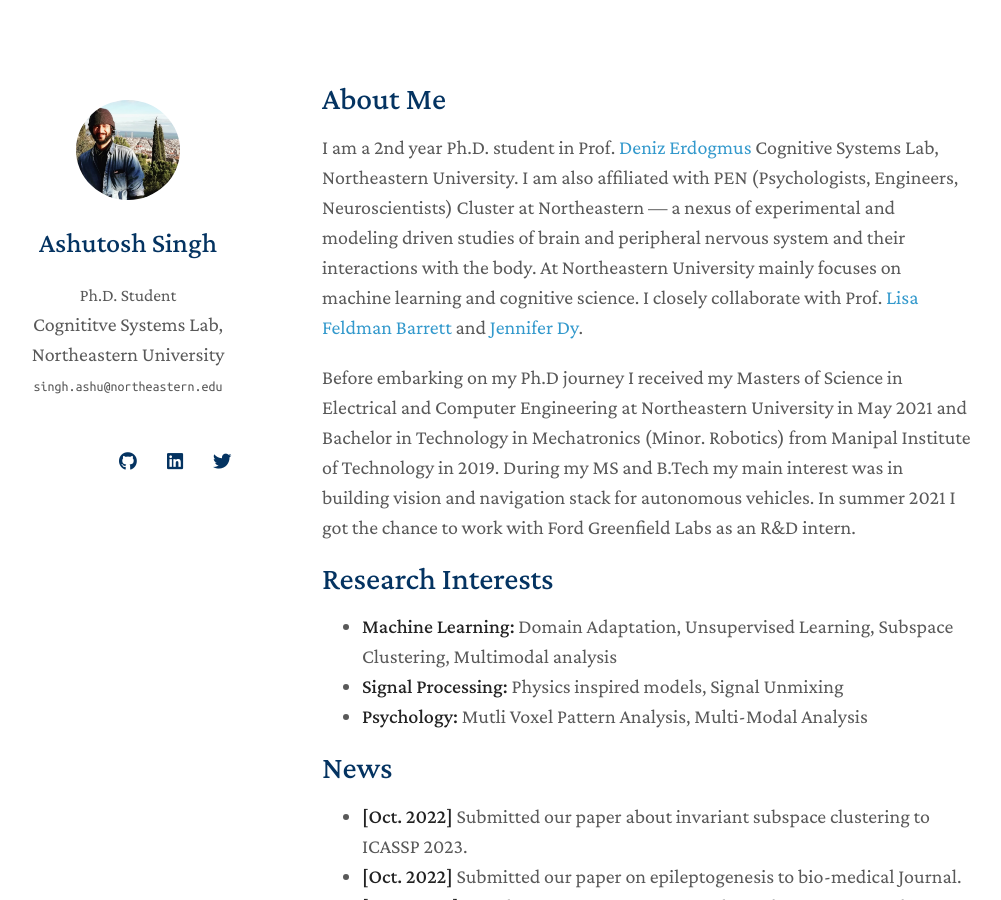
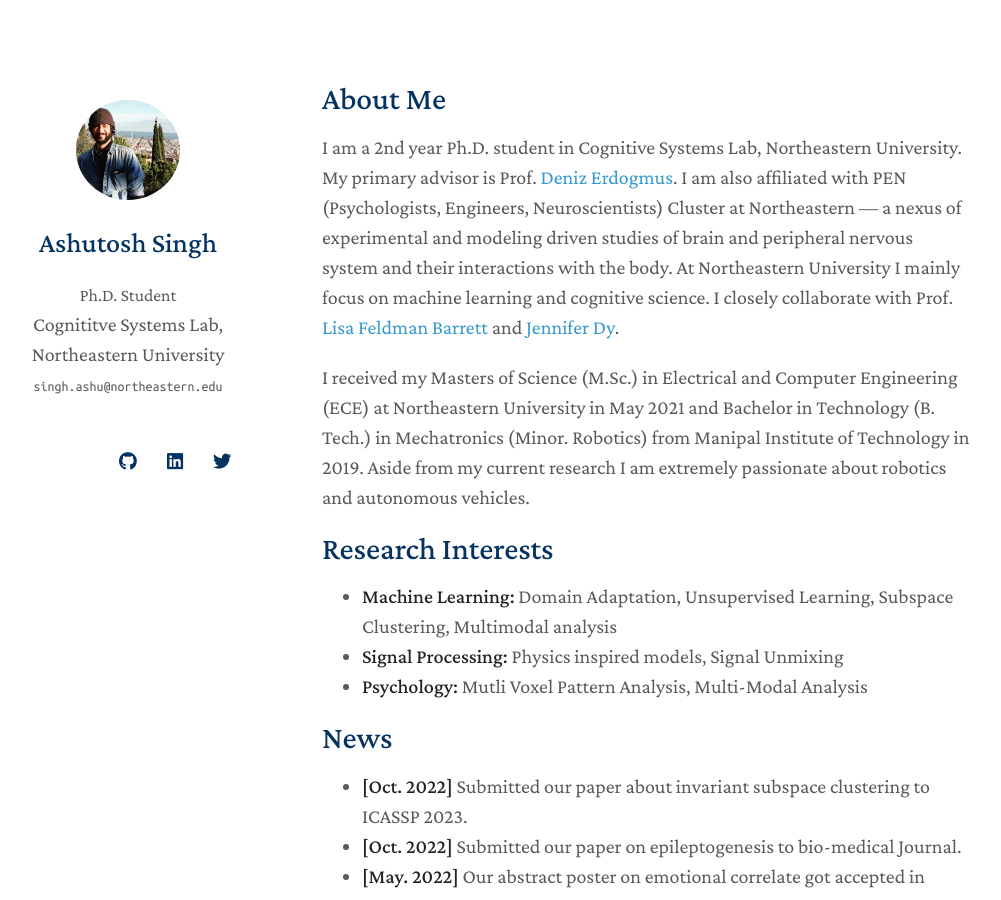
Before and after one commit to ashutosh17dec/ashutosh17dec.github.io, a Jekyll site: the page built from index.md, in a window 1280 px wide and 900 px high. Shown: the whole window, without its empty margins (148-1149 px from the left). Built offline with Jekyll 4.4.1, drawn with Linux system fonts in a browser that asks for light colours; nearby versions of some CDN libraries; a style sheet for code colours, icons or effects is not loaded; our own code applies the rules of GitHub Pages for plain Markdown files.

Commit message:
Update index.md

```diff
--- a/index.md
+++ b/index.md
@@ -4,9 +4,9 @@ layout: homepage
 
 ## About Me
 
-I am a 2nd year Ph.D. student in Prof. <a href = "https://web.northeastern.edu/deniz/">Deniz Erdogmus</a> Cognitive Systems Lab, Northeastern University. I am also affiliated with PEN (Psychologists, Engineers, Neuroscientists) Cluster at Northeastern — a nexus of experimental and modeling driven studies of brain and peripheral nervous system and their interactions with the body. At Northeastern University mainly focuses on machine learning and cognitive science. I closely collaborate with Prof. <a href = "https://cos.northeastern.edu/people/lisa-barrett/">Lisa Feldman Barrett</a> and <a href = "https://scholar.google.com/citations?user=6h7b0fAAAAAJ&hl=en">Jennifer Dy</a>.
+I am a 2nd year Ph.D. student in Cognitive Systems Lab, Northeastern University. My primary advisor is Prof. <a href = "https://web.northeastern.edu/deniz/">Deniz Erdogmus</a>. I am also affiliated with PEN (Psychologists, Engineers, Neuroscientists) Cluster at Northeastern — a nexus of experimental and modeling driven studies of brain and peripheral nervous system and their interactions with the body. At Northeastern University I mainly focus on machine learning and cognitive science. I closely collaborate with Prof. <a href = "https://cos.northeastern.edu/people/lisa-barrett/">Lisa Feldman Barrett</a> and <a href = "https://scholar.google.com/citations?user=6h7b0fAAAAAJ&hl=en">Jennifer Dy</a>.
 
-Before  embarking on my Ph.D journey I received my Masters of Science in Electrical and Computer Engineering at Northeastern University in May 2021 and Bachelor in Technology in Mechatronics (Minor. Robotics) from Manipal Institute of Technology in 2019. During my MS and B.Tech my main interest was in building vision and navigation stack for autonomous vehicles. In summer 2021 I got the chance to work with Ford Greenfield Labs as an R&D intern.
+I received my Masters of Science (M.Sc.) in Electrical and Computer Engineering (ECE) at Northeastern University in May 2021 and Bachelor in Technology (B. Tech.) in Mechatronics (Minor. Robotics) from Manipal Institute of Technology in 2019. Aside from my current research I am extremely passionate about robotics and autonomous vehicles.
 
 ## Research Interests
 
```
